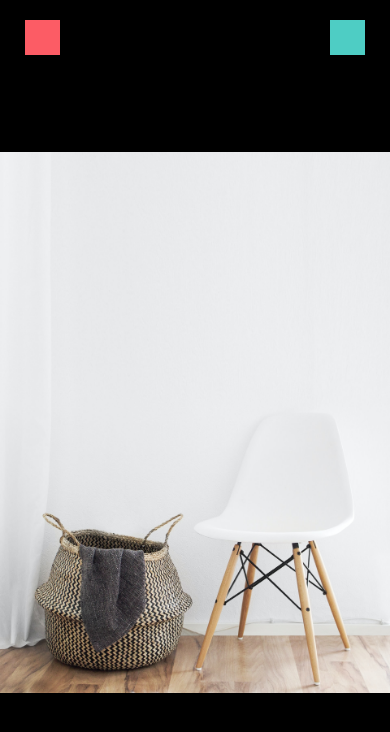
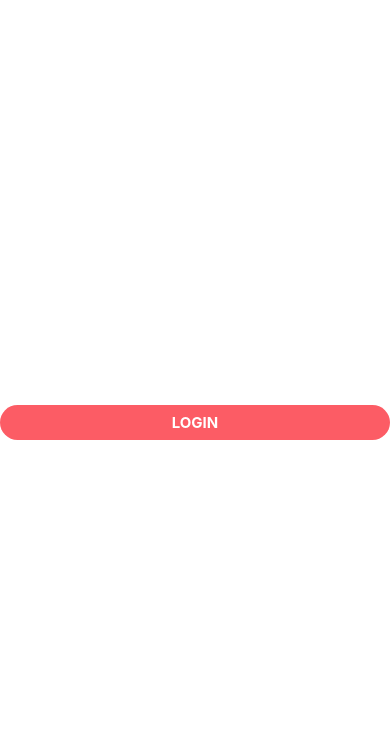
Before and after one commit to Max-256/OverIt, a React Native app: screen / in a window 390 px wide. Shown: the top 732 px of the page. Built offline with nearby package versions, Linux system fonts and the light colour scheme.

Commit message:
build the button component

```diff
--- a/App.js
+++ b/App.js
@@ -2,9 +2,19 @@ import { StatusBar } from "expo-status-bar";
 import { StyleSheet, Text, View } from "react-native";
 import WelcomeScreen from "./app/screens/WelcomeScreen";
 import ViewImageScreen from "./app/screens/ViewImageScreen";
+import AppButton from "./app/components/AppButton";
+import colors from "./app/config/colors";
 
 export default function App() {
-  return <ViewImageScreen />;
+  const handlePress = () => {
+    console.log("button Pressed");
+  };
+
+  return (
+    <View style={{ flex: 1, justifyContent: "center", alignItems: "center" }}>
+      <AppButton title="login" onPress={handlePress} color={colors.primary} />
+    </View>
+  );
 }
 
 const styles = StyleSheet.create({});
--- /dev/null
+++ b/app/components/AppButton.js
@@ -0,0 +1,32 @@
+import React from "react";
+import { View, Text, StyleSheet, TouchableOpacity } from "react-native";
+import colors from "../config/colors";
+
+function AppButton({ title, onPress, color }) {
+  return (
+    <TouchableOpacity
+      onPress={onPress}
+      style={[styles.button, { backgroundColor: color }]}
+    >
+      <Text style={styles.text}>{title}</Text>
+    </TouchableOpacity>
+  );
+}
+
+const styles = StyleSheet.create({
+  button: {
+    width: "100%",
+    padding: 8,
+    borderRadius: 25,
+    alignItems: "center",
+    justifyContent: "center",
+  },
+  text: {
+    textTransform: "uppercase",
+    color: colors.white,
+    fontSize: 15,
+    fontWeight: "bold",
+  },
+});
+
+export default AppButton;
--- a/app/config/colors.js
+++ b/app/config/colors.js
@@ -2,4 +2,5 @@ export default {
   primary: "#fc5c65",
   secondary: "#4ecdc4",
   black: "#000",
+  white: "#fff",
 };
```
